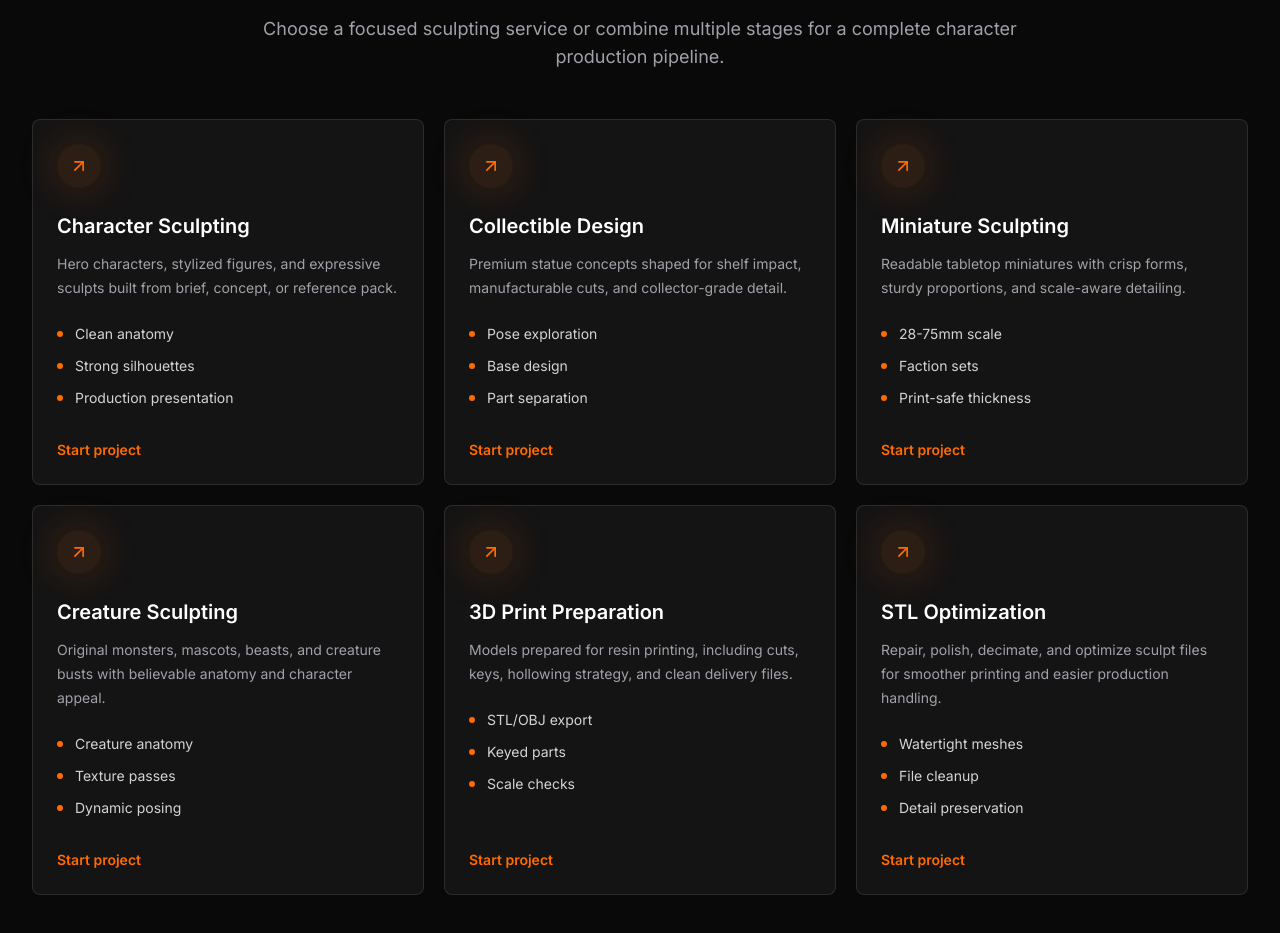
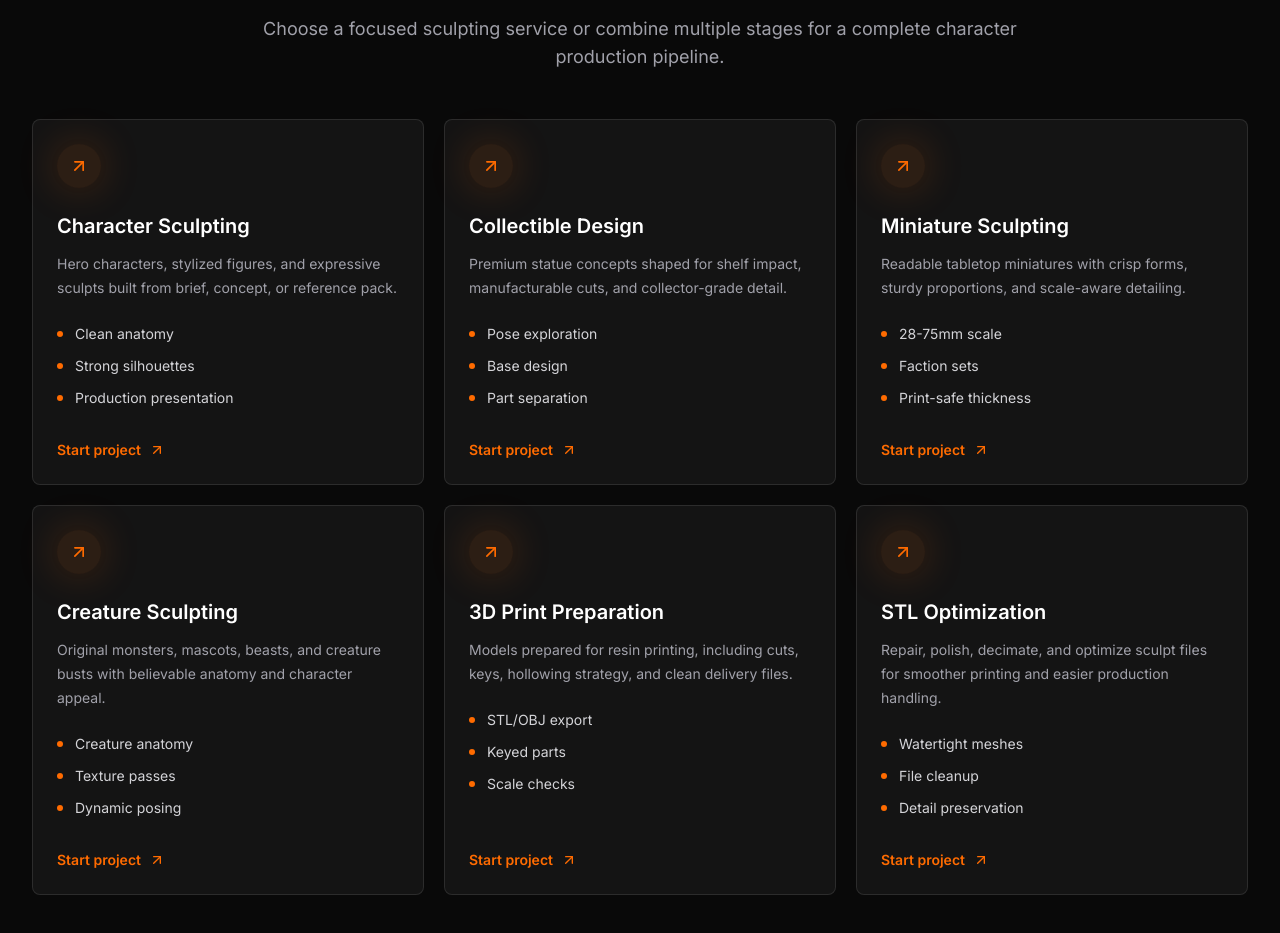
Before and after one commit to debrahulsarkar/RS4DStudio, a Next.js app: page / in a window 1280 px wide. Shown: the part 3475-4408 px from the top of the page. Built offline with nearby package versions, Linux system fonts and the light colour scheme.

Commit message:
Route services to personalized inquiry page

```diff
--- a/components/ServiceCard.tsx
+++ b/components/ServiceCard.tsx
@@ -1,8 +1,21 @@
 "use client";
+
 import { ArrowUpRight } from "lucide-react";
 import { motion } from "framer-motion";
 import type { Service } from "@/types";
 
 export function ServiceCard({ service }: { service: Service }) {
-  return <motion.article whileHover={{ y: -6 }} className="flex h-full flex-col justify-between rounded-[8px] border border-white/10 bg-studio-card p-6 transition hover:border-orange-400/40"><div><div className="mb-6 flex size-11 items-center justify-center rounded-full bg-orange-500/10 text-studio-accent shadow-glow"><ArrowUpRight size={20}/></div><h3 className="text-xl font-semibold">{service.title}</h3><p className="mt-3 text-sm leading-6 text-studio-muted">{service.description}</p><ul className="mt-6 space-y-3">{service.features.map((feature) => <li key={feature} className="flex items-center gap-3 text-sm text-zinc-300"><span className="size-1.5 rounded-full bg-studio-accent"/>{feature}</li>)}</ul></div><a href="#contact" className="focus-ring mt-8 inline-flex text-sm font-semibold text-studio-accent">Start project</a></motion.article>;
+  return (
+    <motion.article whileHover={{ y: -6, borderColor: "rgba(255,107,0,0.42)" }} className="flex h-full flex-col justify-between rounded-[8px] border border-white/10 bg-studio-card p-6 transition-colors">
+      <div>
+        <div className="mb-6 flex size-11 items-center justify-center rounded-full bg-orange-500/10 text-studio-accent shadow-glow"><ArrowUpRight size={20} aria-hidden="true" /></div>
+        <h3 className="text-xl font-semibold text-white">{service.title}</h3>
+        <p className="mt-3 text-sm leading-6 text-studio-muted">{service.description}</p>
+        <ul className="mt-6 space-y-3">{service.features.map((feature) => <li key={feature} className="flex items-center gap-3 text-sm text-zinc-300"><span className="size-1.5 rounded-full bg-studio-accent" aria-hidden="true" />{feature}</li>)}</ul>
+      </div>
+      <a href={`/start-project?service=${service.slug}`} className="focus-ring mt-8 inline-flex items-center gap-2 text-sm font-semibold text-studio-accent hover:text-orange-300" aria-label={`Start a ${service.title} project`}>
+        Start project <ArrowUpRight size={16} aria-hidden="true" />
+      </a>
+    </motion.article>
+  );
 }
```
